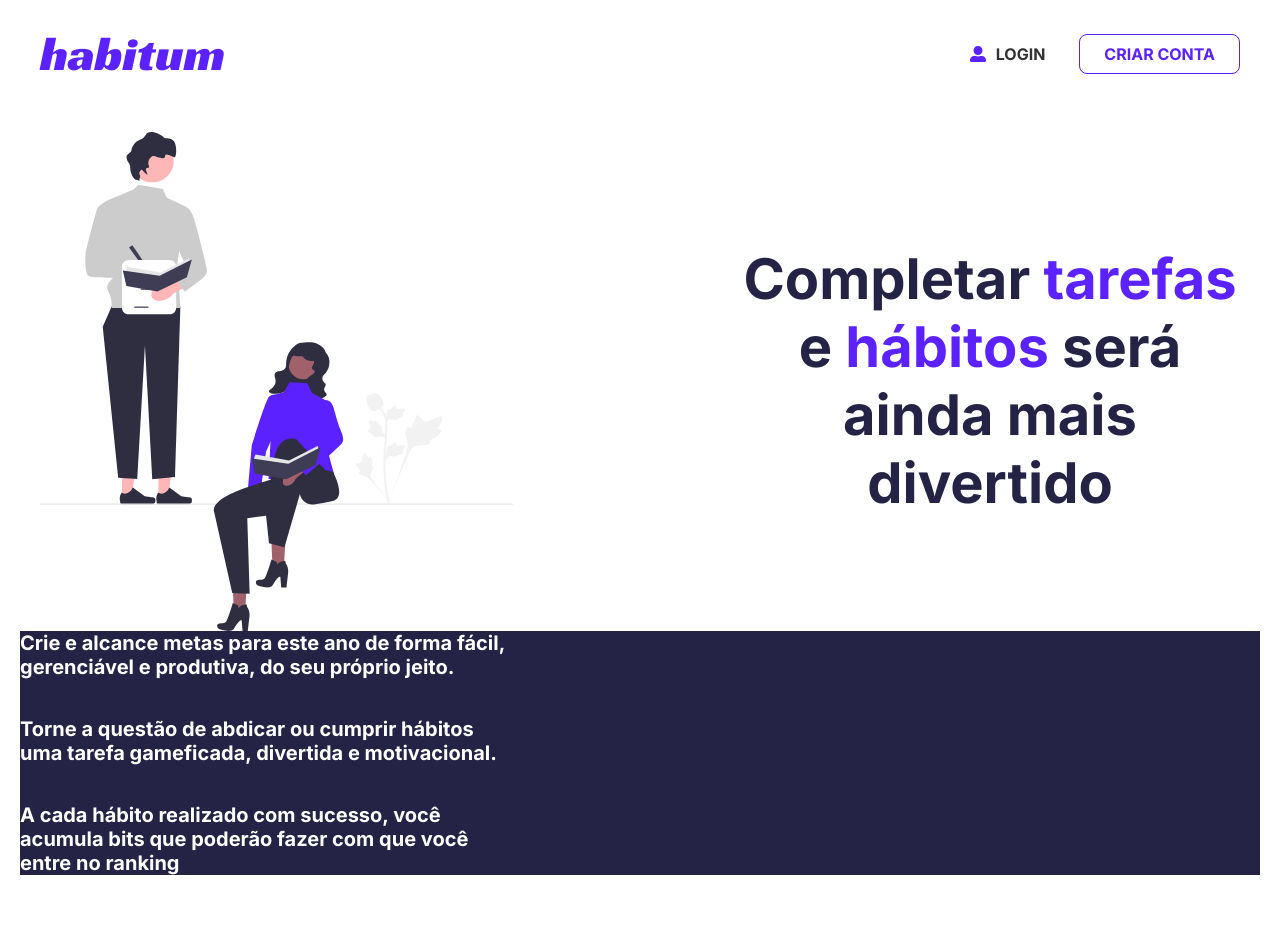
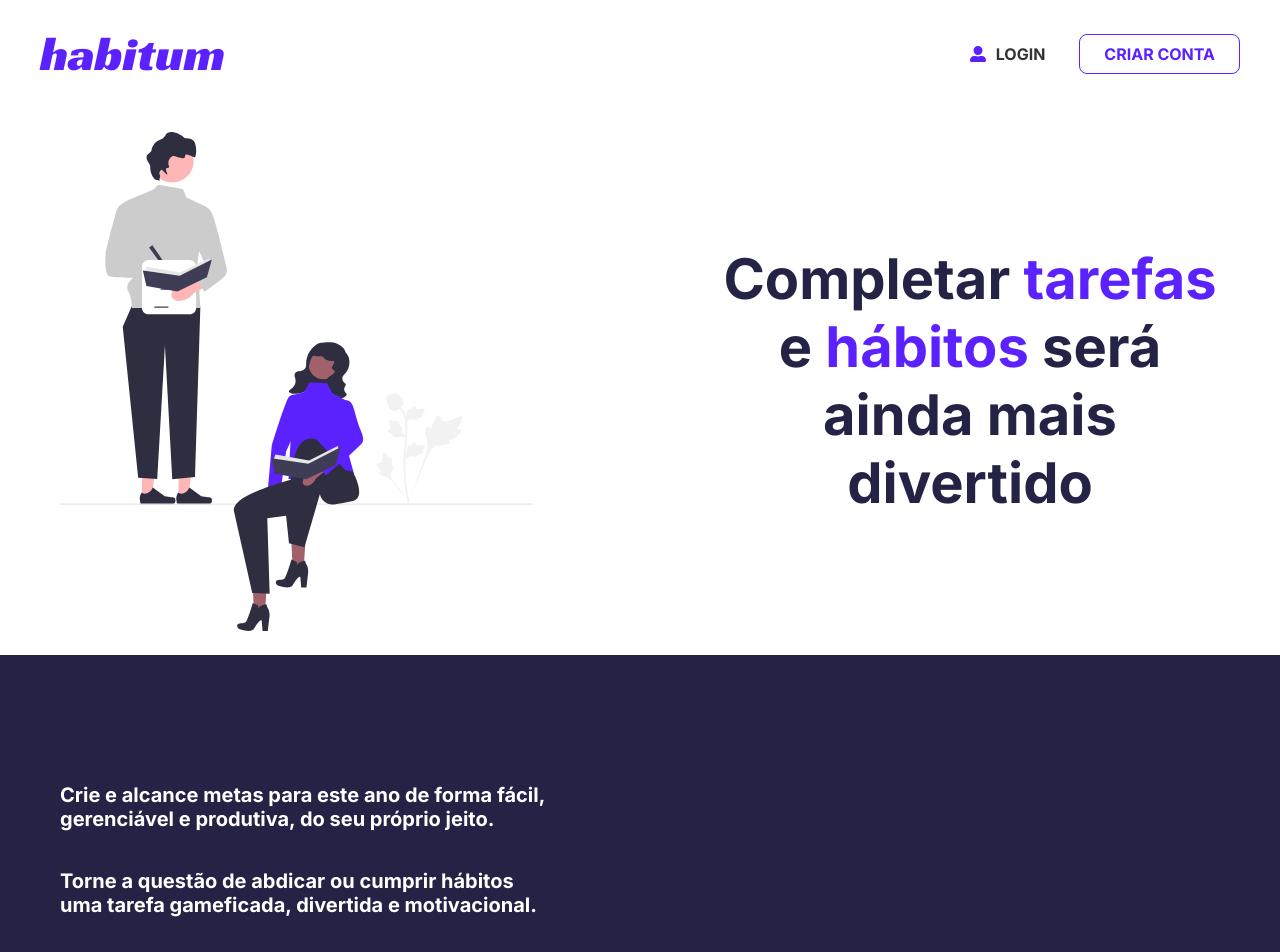
Before and after one commit to Habitum/web, a React (Create React App) app: page / in a window 1280 px wide. Shown: the top 952 px of the page. Before the commit the page ends 875 px from the top, so only its background shows below. Built offline with nearby package versions, Linux system fonts and the light colour scheme.

Commit message:
fix: continue creation section ranking

```diff
--- a/src/pages/Landing/index.tsx
+++ b/src/pages/Landing/index.tsx
@@ -5,9 +5,14 @@ import { FaUserAlt } from "react-icons/fa";
 import Header from "../../components/Header";
 
 import { StyledLink } from "../../styles/StyledLink";
-import { StyledDescription, StyledHero, StyledSectionRanking } from "./styles";
+import {
+  StyledContainer,
+  StyledDescription,
+  StyledHero,
+  StyledSectionRanking,
+} from "./styles";
 
-import imageHero from "../../assets/images/image-hero.svg";
+import imageHero from "../../assets/img/image-hero.svg";
 
 const LandingPage = () => {
   return (
@@ -38,20 +43,22 @@ const LandingPage = () => {
       </section>
 
       <StyledSectionRanking>
+        <StyledContainer>
           <StyledDescription>
             <p>
               Crie e alcance metas para este ano de forma fácil, gerenciável e
               produtiva, do seu próprio jeito.
             </p>
             <p>
-            Torne a questão de abdicar ou cumprir hábitos uma tarefa gameficada,
-            divertida e motivacional.
+              Torne a questão de abdicar ou cumprir hábitos uma tarefa
+              gameficada, divertida e motivacional.
             </p>
             <p>
               A cada hábito realizado com sucesso, você acumula bits que poderão
               fazer com que você entre no ranking
             </p>
           </StyledDescription>
+        </StyledContainer>
       </StyledSectionRanking>
     </>
   );
--- a/src/pages/Landing/styles.ts
+++ b/src/pages/Landing/styles.ts
@@ -1,13 +1,13 @@
 import styled from "styled-components";
 import { DefaultContainer } from "../../styles/container";
-
-
 
 export const StyledHero = styled(DefaultContainer)`
   display: flex;
   align-items: center;
   justify-content: space-between;
   margin-top: 10.5rem;
+  padding: 0 1.25rem;
+  padding-bottom: 1.5rem;
 
   @media (min-width: 510px) {
     margin-top: 8.25rem;
@@ -45,8 +45,13 @@ export const StyledSectionRanking = styled.section`
   align-items: center;
   justify-content: space-between;
   flex-wrap: wrap;
-  background-color: var(--color-brand-200);
-`
+  background: var(--color-brand-200);
+  padding: 8rem 0;
+`;
+
+export const StyledContainer = styled(DefaultContainer)`
+  padding: 0 1.25rem;
+`;
 
 export const StyledDescription = styled.div`
   font-size: var(--text-size-200);
@@ -60,5 +65,10 @@ export const StyledDescription = styled.div`
   @media (min-width: 700px) {
     gap: 2.375rem;
   }
+`;
 
-`
+export const Teste = styled.div`
+  width: 100px;
+  height: 500px;
+  background-color: #fff;
+`;
--- a/src/styles/globalStyles.ts
+++ b/src/styles/globalStyles.ts
@@ -65,10 +65,5 @@ export const GlobalStyles = createGlobalStyle`
     --text-weight-500: 300;
 
     --transition: .3s ease;
-
-  }
-
-  body {
-    padding: 0 20px;
   }
 `;
```
Also changed, not shown: src/assets/img/image-hero.svg (renamed from src/assets/images/image-hero.svg). Lines whose indentation alone changed are shown as unchanged.
